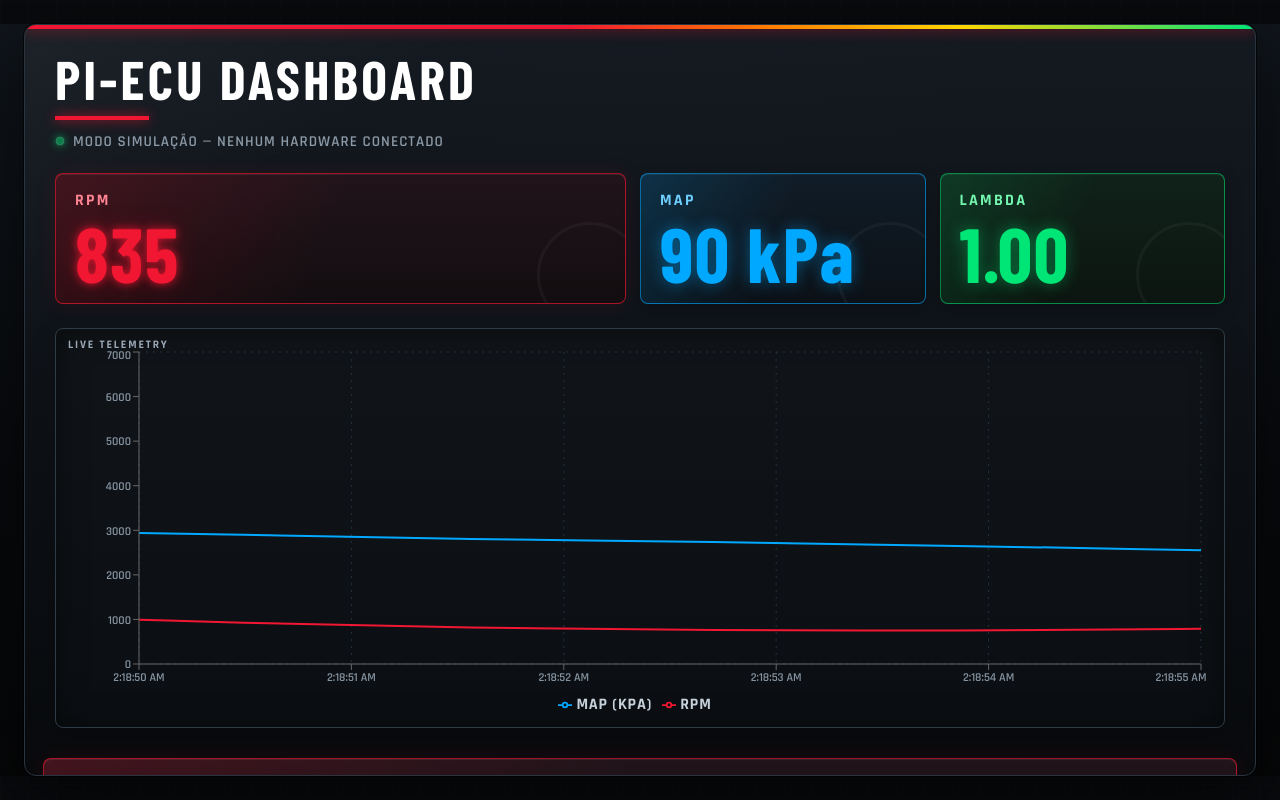
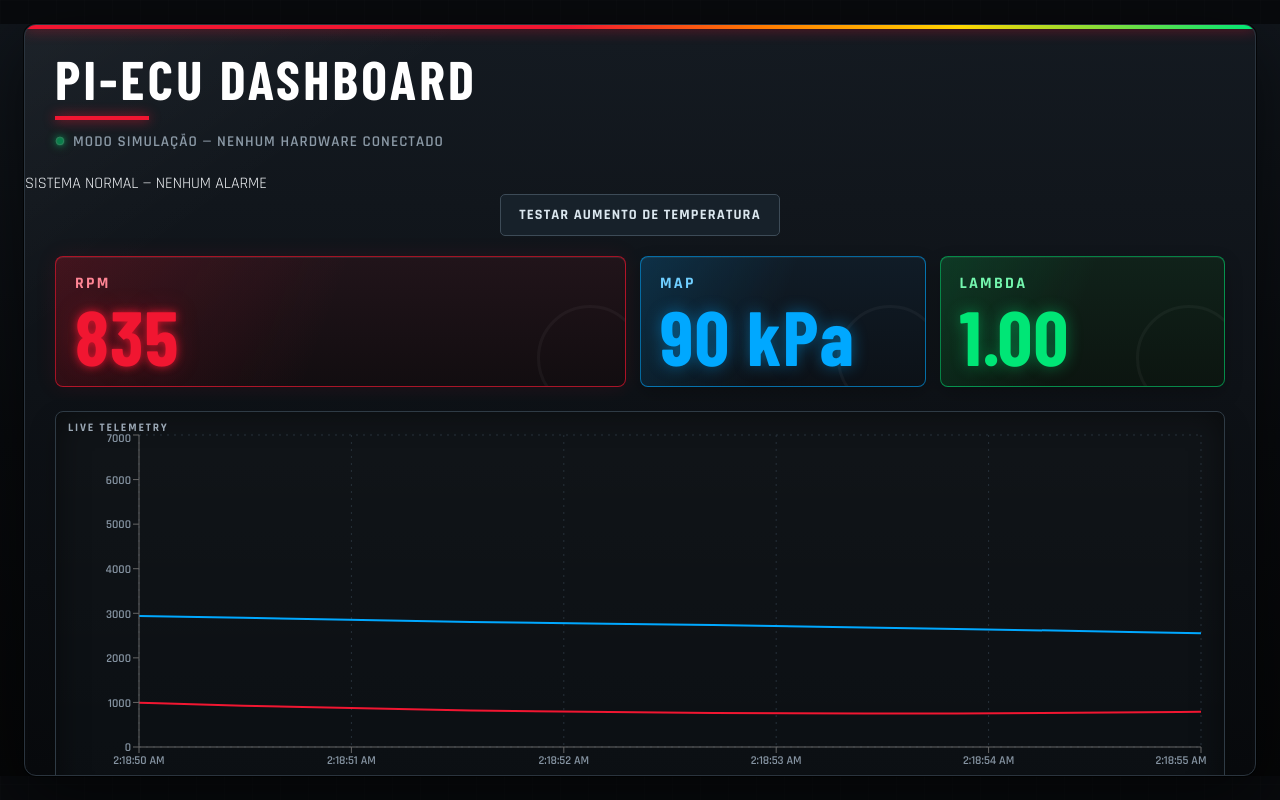
Before and after one commit to Matheus44444/pi-ecu, a React (Vite) app in the folder pi/web/: page / in a window 1280 px wide. Built offline with nearby package versions, Linux system fonts and the light colour scheme; a web font is replaced by a local one.

Commit message:
feat: adiciona simulacao de alarme de temperatura

```diff
--- a/pi/web/src/components/AlarmBanner.jsx
+++ b/pi/web/src/components/AlarmBanner.jsx
@@ -0,0 +1,22 @@
+export default function AlarmBanner({ alarms = [] }) {
+    if (alarms.length === 0) {
+        return (
+            <div className="alarm-banner alarm-ok">
+                SISTEMA NORMAL — NENHUM ALARME
+            </div>
+        );
+    }
+
+    return (
+        <div className="alarm-list">
+            {alarms.map((alarm, index) => (
+                <div
+                    key={`${alarm.mensagem}-${index}`}
+                    className={`alarm-banner alarm-${alarm.nivel}`}
+                >
+                    {alarm.nivel.toUpperCase()} — {alarm.mensagem}
+                </div>
+            ))}
+        </div>
+    );
+}
--- a/pi/web/src/main.jsx
+++ b/pi/web/src/main.jsx
@@ -10,6 +10,10 @@ import {
   XAxis,
   YAxis,
 } from "recharts";
+
+import AlarmBanner from "./components/AlarmBanner";
+import { avaliarAlarmes } from "./utils/alarms";
+
 import "./style.css";
 
 const MAX_POINTS = 60;
@@ -86,24 +90,32 @@ function Card({ title, value }) {
 }
 
 function App() {
-  const [telemetry, setTelemetry] = useState(() => [
-    gerarTelemetria(),
-  ]);
+  const [telemetry, setTelemetry] = useState(() => [gerarTelemetria()]);
+
+  const [testeAlarme, setTesteAlarme] = useState(false);
 
   useEffect(() => {
     const timer = setInterval(() => {
       setTelemetry((previous) => {
         const lastPoint = previous.at(-1) || criarTelemetriaAnterior();
-        const nextPoint = gerarTelemetria(lastPoint);
+        let nextPoint = gerarTelemetria(lastPoint);
+
+        if (testeAlarme) {
+          nextPoint = {
+            ...nextPoint,
+            ect_c: Math.min(lastPoint.ect_c + 2, 115),
+          };
+        }
 
         return [...previous.slice(-(MAX_POINTS - 1)), nextPoint];
       });
     }, 1000);
 
     return () => clearInterval(timer);
-  }, []);
+  }, [testeAlarme]);
 
   const current = telemetry.at(-1) || criarTelemetriaAnterior();
+  const alarms = avaliarAlarmes(current);
 
   return (
     <main>
@@ -113,6 +125,19 @@ function App() {
         <span className="led"></span>
         Modo simulação — nenhum hardware conectado
       </p>
+
+      <AlarmBanner alarms={alarms} />
+
+      <div className="simulation-controls">
+        <button
+          onClick={() => setTesteAlarme((valor) => !valor)}
+          className={testeAlarme ? "active" : ""}
+        >
+          {testeAlarme
+            ? "Parar teste de temperatura"
+            : "Testar aumento de temperatura"}
+        </button>
+      </div>
 
       <section className="cards">
         <Card title="RPM" value={current.rpm} />
@@ -127,18 +152,9 @@ function App() {
 
             <XAxis dataKey="time" />
 
-            <YAxis
-              yAxisId="rpm"
-              domain={[0, 7000]}
-              tickCount={8}
-            />
+            <YAxis yAxisId="rpm" domain={[0, 7000]} tickCount={8} />
 
-            <YAxis
-              yAxisId="map"
-              orientation="right"
-              domain={[0, 250]}
-              hide
-            />
+            <YAxis yAxisId="map" orientation="right" domain={[0, 250]} hide />
 
             <Tooltip />
             <Legend />
--- a/pi/web/src/style.css
+++ b/pi/web/src/style.css
@@ -477,6 +477,52 @@ main::-webkit-scrollbar-thumb:hover {
   }
 }
 
+.simulation-controls {
+  display: flex;
+  justify-content: center;
+  padding: 0 30px 20px;
+}
+
+.simulation-controls button {
+  padding: 11px 18px;
+  border: 1px solid #3d4b57;
+  border-radius: 5px;
+  color: #dbe7ef;
+  background: #17212a;
+  cursor: pointer;
+  font-family: "Rajdhani", Arial, sans-serif;
+  font-size: 0.9rem;
+  font-weight: 700;
+  letter-spacing: 0.08em;
+  text-transform: uppercase;
+  transition: 0.2s ease;
+}
+
+.simulation-controls button:hover {
+  border-color: var(--blue);
+  color: white;
+  background: #1d3544;
+  box-shadow: 0 0 12px rgba(0, 168, 255, 0.25);
+}
+
+.simulation-controls button.active {
+  border-color: var(--red);
+  color: white;
+  background: #49131d;
+  box-shadow: 0 0 14px rgba(241, 22, 49, 0.4);
+}
+
+@media (max-width: 1024px),
+(orientation: portrait) {
+  .simulation-controls {
+    padding: 0 18px 18px;
+  }
+
+  .simulation-controls button {
+    width: 100%;
+  }
+}
+
 /* Celulares pequenos */
 @media (max-width: 480px) {
   h1 {
--- /dev/null
+++ b/pi/web/src/utils/alarms.js
@@ -0,0 +1,42 @@
+export function avaliarAlarmes(telemetria) {
+    const alarmes = [];
+
+    if (!telemetria) {
+        return alarmes;
+    }
+
+    if (telemetria.ect_c >= 105) {
+        alarmes.push({
+            nivel: "critico",
+            mensagem: "Temperatura do motor muito alta",
+        });
+    } else if (telemetria.ect_c >= 98) {
+        alarmes.push({
+            nivel: "alerta",
+            mensagem: "Temperatura do motor elevada",
+        });
+    }
+
+    if (telemetria.battery_v < 12.0) {
+        alarmes.push({
+            nivel: "critico",
+            mensagem: "Tensão da bateria baixa",
+        });
+    }
+
+    if (telemetria.oil_bar < 1.2) {
+        alarmes.push({
+            nivel: "critico",
+            mensagem: "Pressão de óleo baixa",
+        });
+    }
+
+    if (telemetria.fuel_bar < 2.0) {
+        alarmes.push({
+            nivel: "alerta",
+            mensagem: "Pressão de combustível baixa",
+        });
+    }
+
+    return alarmes;
+}
```
Also changed, not shown: pi/web/src/utils/simulator.js (added).
